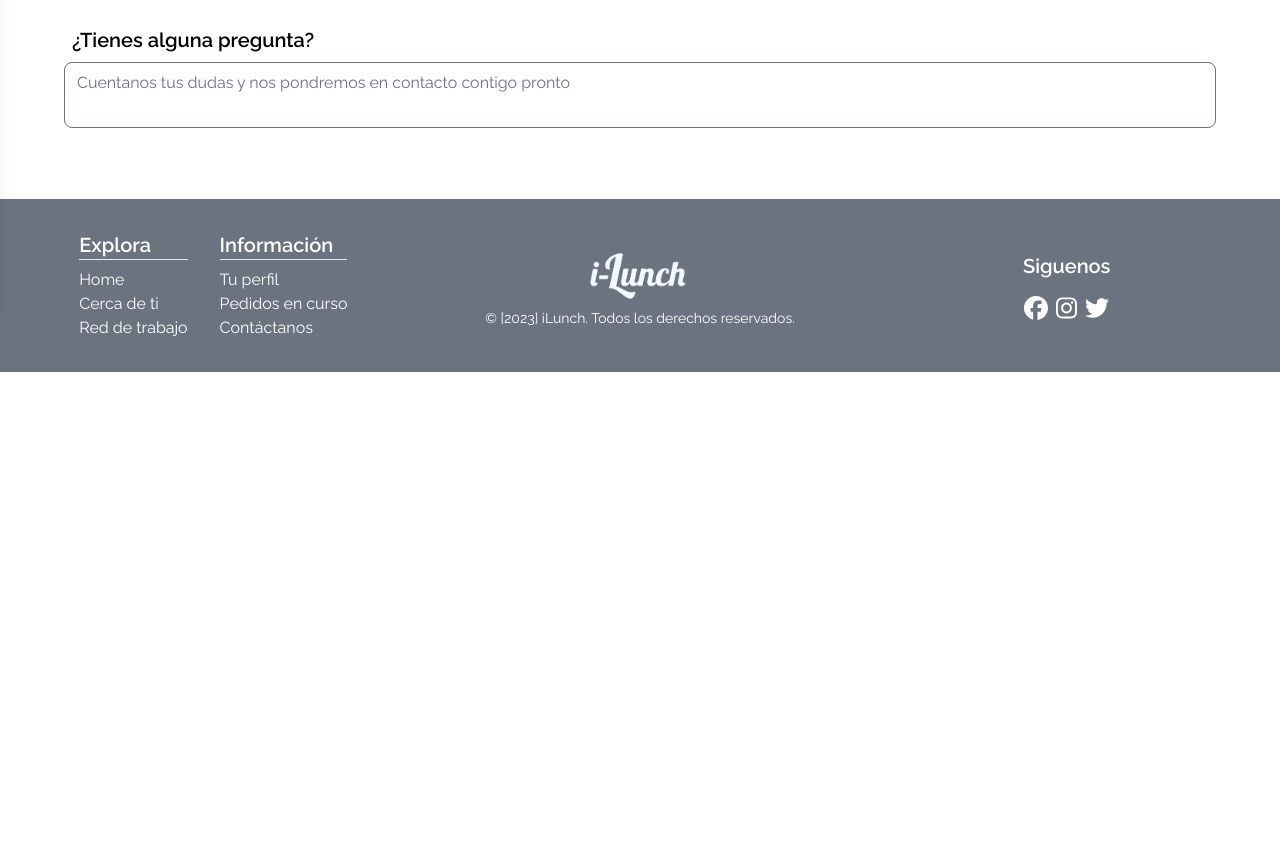
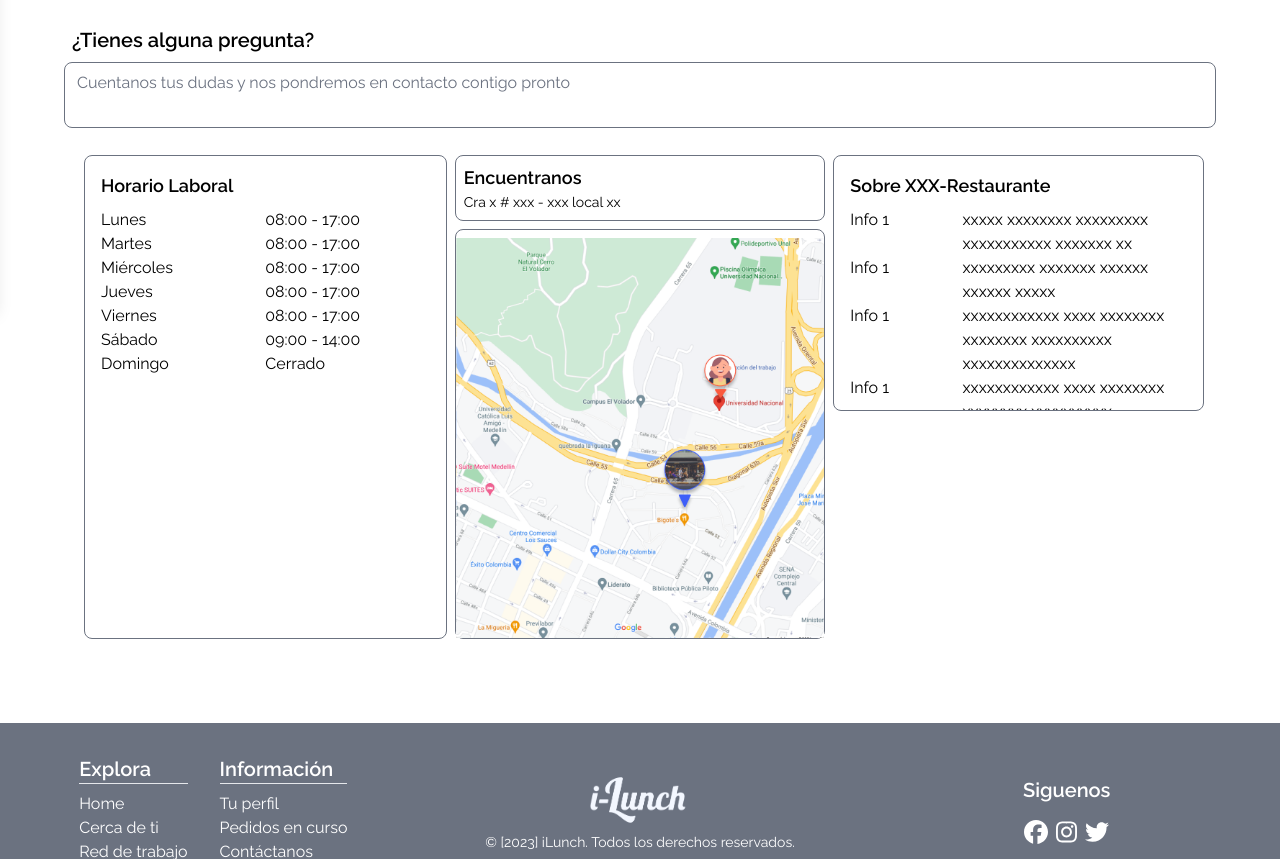
Before and after one commit to iLunch-delivery/iLunch-frontend, a Next.js app: page /jobs/details in a window 1280 px wide. Shown: the part 540-1399 px from the top of the page. Before the commit the page ends 912 px from the top, so only its background shows below. Built offline with nearby package versions, Linux system fonts and the light colour scheme.

Commit message:
more about job offer

```diff
--- a/app/jobs/details/page.tsx
+++ b/app/jobs/details/page.tsx
@@ -45,6 +45,85 @@ export default function JobOffer({ params }: { params: { restaurantId: string }
           <h1 className='text-xl font-semibold p-2'>¿Tienes alguna pregunta?</h1>
             <textarea className='w-full rounded-lg h-full resize-none' placeholder="Cuentanos tus dudas y nos pondremos en contacto contigo pronto"></textarea>
         </section>
+        <section className="p-5 grid grid-cols-1 sm:grid-cols-3">
+        <div className="p-4 rounded-lg border border-gray-500 mr-2 h-full">
+          <h1 className='text-lg font-semibold pb-2'>Horario Laboral</h1>
+          <table className="text-md p-2  w-full">
+            <tbody>
+              <tr>
+                <td className="align-top w-1/2">Lunes</td>
+                <td>08:00 - 17:00</td>
+              </tr>
+              <tr>
+                <td className="align-top ">Martes</td>
+                <td>08:00 - 17:00</td>
+              </tr>
+              <tr>
+                <td className="align-top ">Miércoles</td>
+                <td>08:00 - 17:00</td>
+              </tr>
+              <tr>
+                <td className="align-top ">Jueves</td>
+                <td>08:00 - 17:00</td>
+              </tr>
+              <tr>
+                <td className="align-top ">Viernes</td>
+                <td>08:00 - 17:00</td>
+              </tr>
+              <tr>
+                <td className="align-top ">Sábado</td>
+                <td>09:00 - 14:00</td>
+              </tr>
+              <tr>
+                <td className="align-top ">Domingo</td>
+                <td>Cerrado</td>
+              </tr>
+            </tbody>
+          </table>
+        </div>
+
+
+
+          <div>
+            <div className="rounded-lg border border-gray-500">
+              <div className='p-2'>
+                <h1 className='text-lg font-semibold'>Encuentranos</h1>
+                <p className='text-sm '>Cra x # xxx - xxx local xx</p>
+              </div>
+            </div>
+            <div className="rounded-lg border border-gray-500 bg-cover bg-center mt-2">
+              <div className="h-[400px] bg-cover bg-center mt-2" style={{backgroundImage: `url('/assets/map-mockup.png')`}}>
+
+              </div>
+            </div>
+          </div>
+          <div className="h-64 overflow-hidden rounded-lg border border-gray-500 ml-2 h-full w-full">
+            <div className="p-4">
+              <h1 className='text-lg font-semibold pb-2'>Sobre XXX-Restaurante</h1>
+              <table className="text-md w-full">
+                <tbody>
+                  <tr>
+                    <td className="align-top w-1/3">Info 1</td>
+                    <td>xxxxx xxxxxxxx xxxxxxxxx xxxxxxxxxxx xxxxxxx xx</td>
+                  </tr>
+                  <tr>
+                    <td className="align-top">Info 1</td>
+                    <td>xxxxxxxxx xxxxxxx xxxxxx xxxxxx xxxxx</td>
+                  </tr>
+                  <tr>
+                    <td className="align-top">Info 1</td>
+                    <td>xxxxxxxxxxxx xxxx xxxxxxxx xxxxxxxx xxxxxxxxxx xxxxxxxxxxxxxx</td>
+                  </tr>
+                  <tr>
+                    <td className="align-top">Info 1</td>
+                    <td>xxxxxxxxxxxx xxxx xxxxxxxx xxxxxxxx xxxxxxxxxx xxxxxxxxxxxxxx</td>
+                  </tr>
+                </tbody>
+              </table>
+            </div>
+          </div>
+
+        </section>
       </main>
     </>
   )
```
Also changed, not shown: public/assets/map-mockup.png (added).
